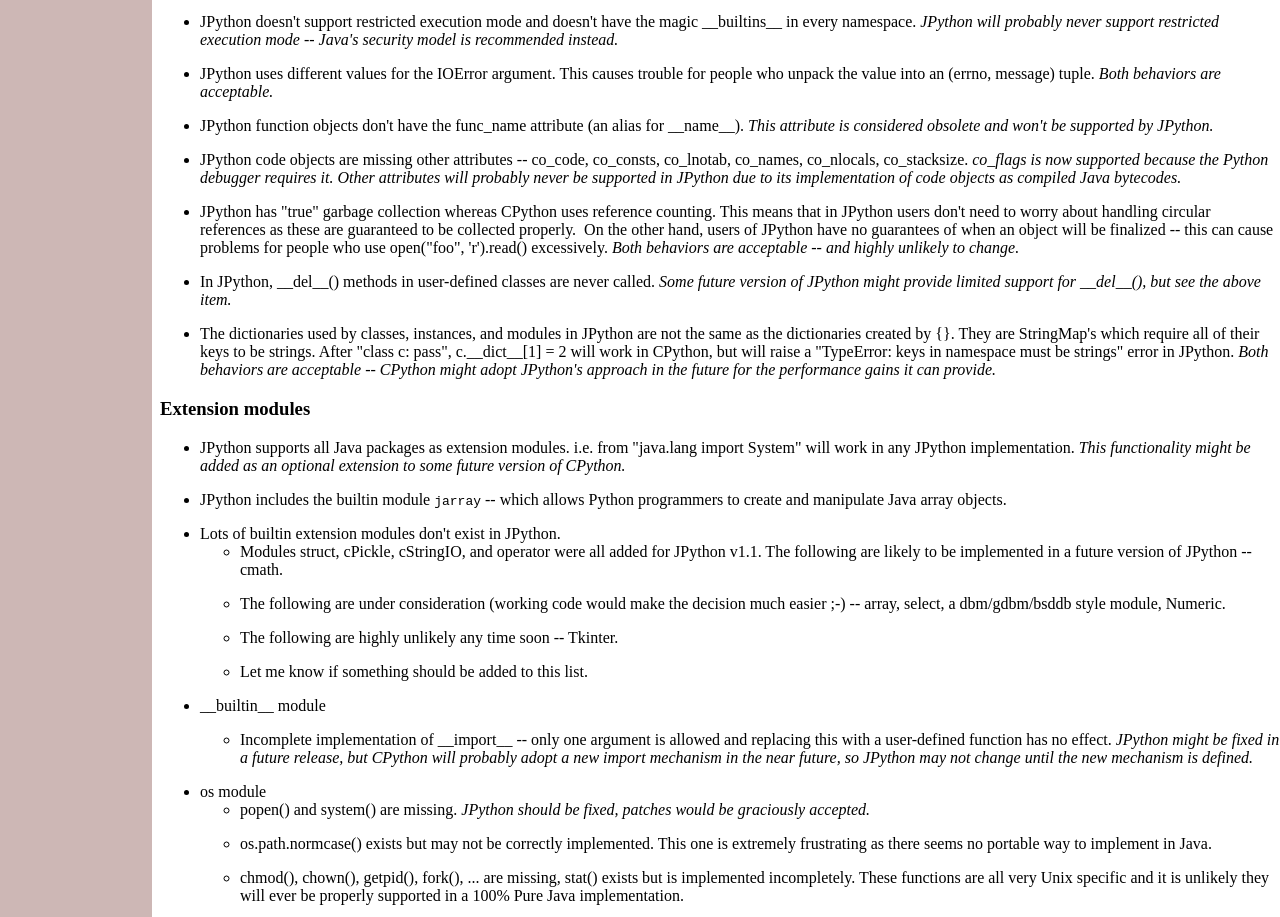
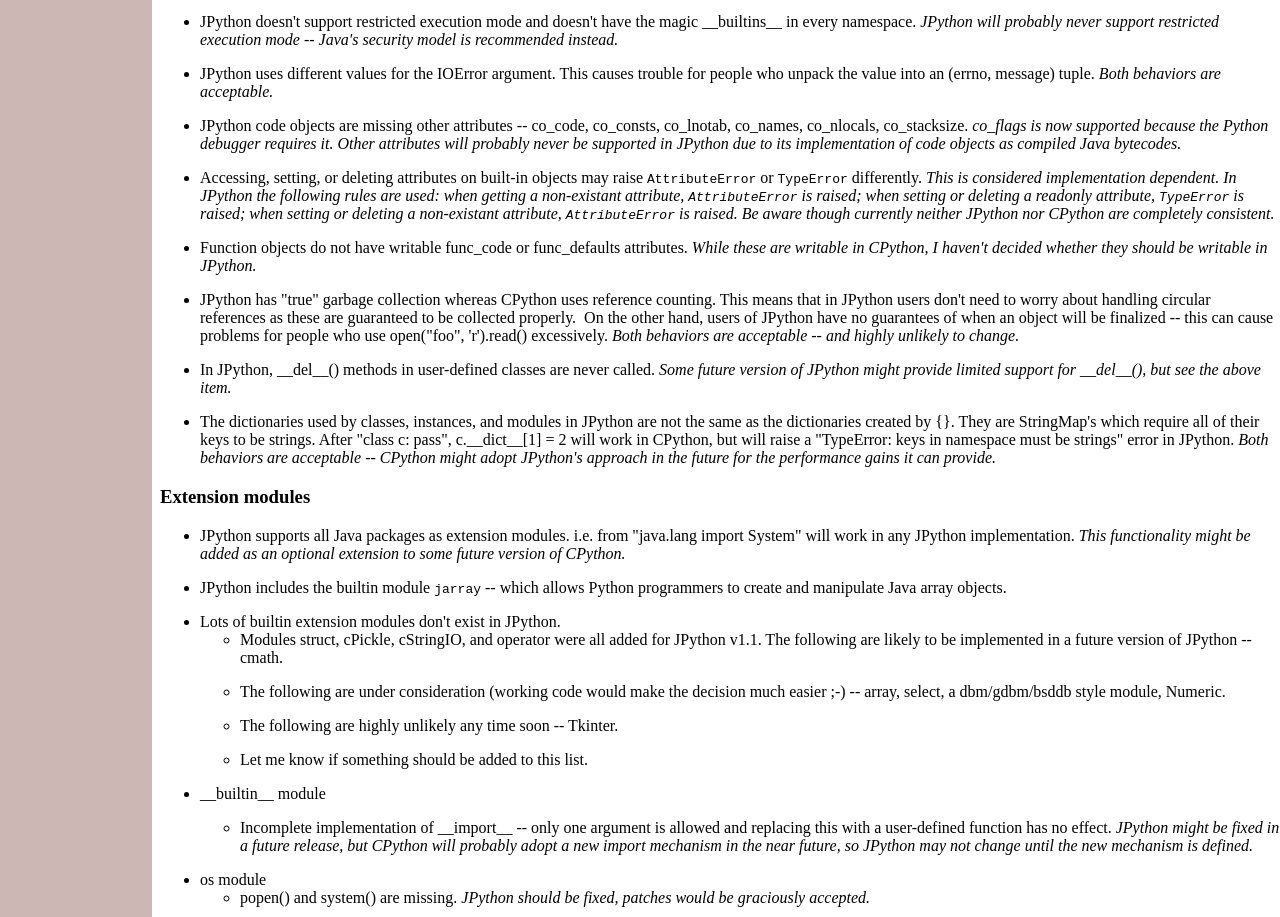
Before and after one commit to jython/frozen-mirror, a plain HTML site: page Doc/differences.html in a window 1280 px wide. Shown: the part 1083-2000 px from the top of the page. Drawn offline with Linux system fonts and the light colour scheme.

Commit message:
Generated HTML
--HG--
extra : convert_revision : svn%3A79b11f02-f210-0410-99aa-fb189b3d1ac4/jython/trunk%40874

```diff
--- a/Doc/differences.html
+++ b/Doc/differences.html
@@ -1,6 +1,6 @@
 <HTML>
 <!-- THIS PAGE IS AUTOMATICALLY GENERATED.  DO NOT EDIT. -->
-<!-- Wed Sep 22 16:51:30 1999 -->
+<!-- Tue Oct 26 19:08:02 1999 -->
 <!-- USING HT2HTML 1.0 -->
 <!-- SEE http://www.python.org/~bwarsaw/software/pyware.html -->
 <!-- User-specified headers:
@@ -259,16 +259,28 @@ CPython 1.5.2</i>
 	into an (errno, message) tuple. <I>Both behaviors are
 	acceptable.</I>
 
-	<p><LI>JPython function objects don't have the
-	func_name attribute (an alias for __name__). <I>This attribute
-	is considered obsolete and won't be supported by JPython.</I>
-
 	<p><LI>JPython code objects are missing other attributes --
 	co_code, co_consts, co_lnotab, co_names, co_nlocals,
 	co_stacksize. <I>co_flags is now supported because the Python
 	debugger requires it.  Other attributes will probably never be
 	supported in JPython due to its implementation of code objects
 	as compiled Java bytecodes.</I>
+
+	<p><li>Accessing, setting, or deleting attributes on built-in
+	objects may raise <tt>AttributeError</tt> or
+	<tt>TypeError</tt> differently.  <i>This is considered
+	implementation dependent.  In JPython the following rules are
+	used: when getting a non-existant attribute,
+	<tt>AttributeError</tt> is raised; when setting or deleting a
+	readonly attribute, <tt>TypeError</tt> is raised; when setting
+	or deleting a non-existant attribute, <tt>AttributeError</tt>
+	is raised.  Be aware though currently neither JPython nor
+	CPython are completely consistent.</i>
+
+	<p><li>Function objects do not have writable func_code or
+	func_defaults attributes. <i>While these are writable in
+	CPython, I haven't decided whether they should be writable in
+	JPython.</i>
 
 	<p><LI>JPython has &quot;true&quot; garbage collection whereas
 	CPython uses reference counting. This means that in JPython
@@ -293,6 +305,7 @@ CPython 1.5.2</i>
 	in JPython.  <I>Both behaviors are acceptable -- CPython might
 	adopt JPython's approach in the future for the performance
 	gains it can provide.</I>
+
 </UL>
 
 <h3>Extension modules</h3>
```
Also changed, not shown: Doc/faq.html (+11 -1 lines).
